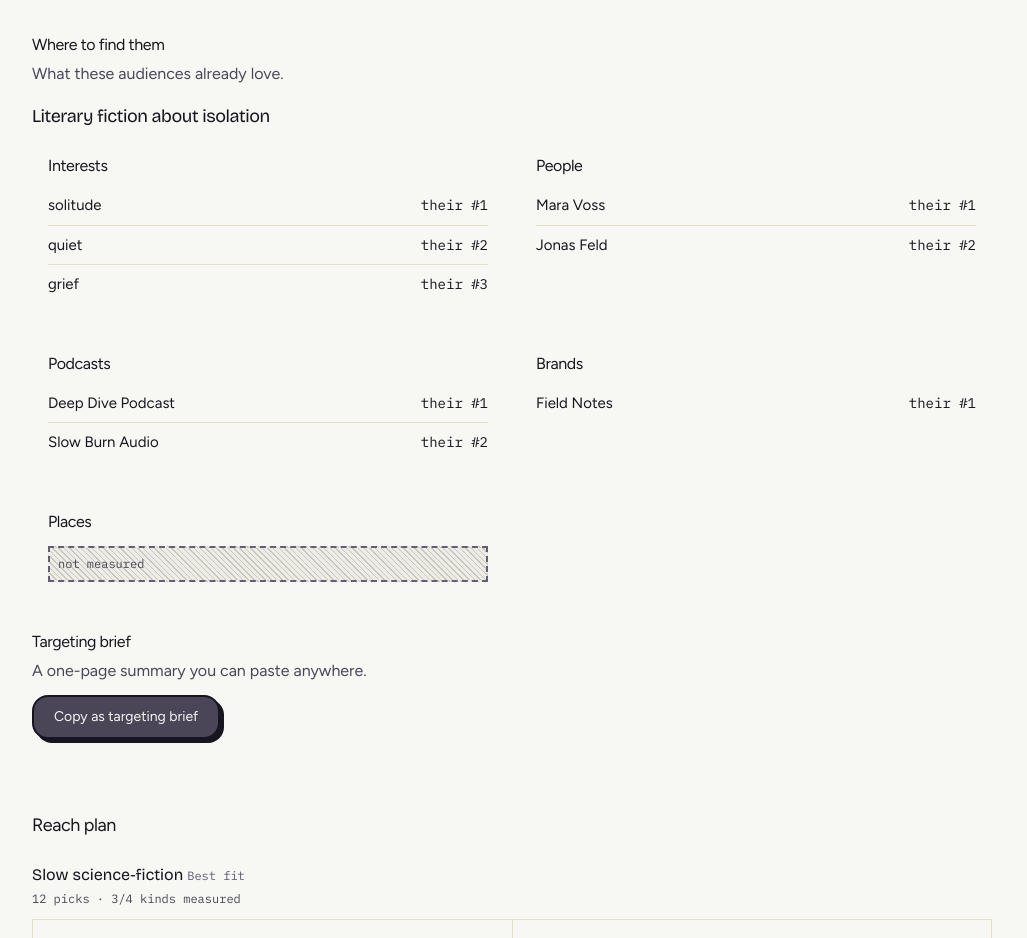
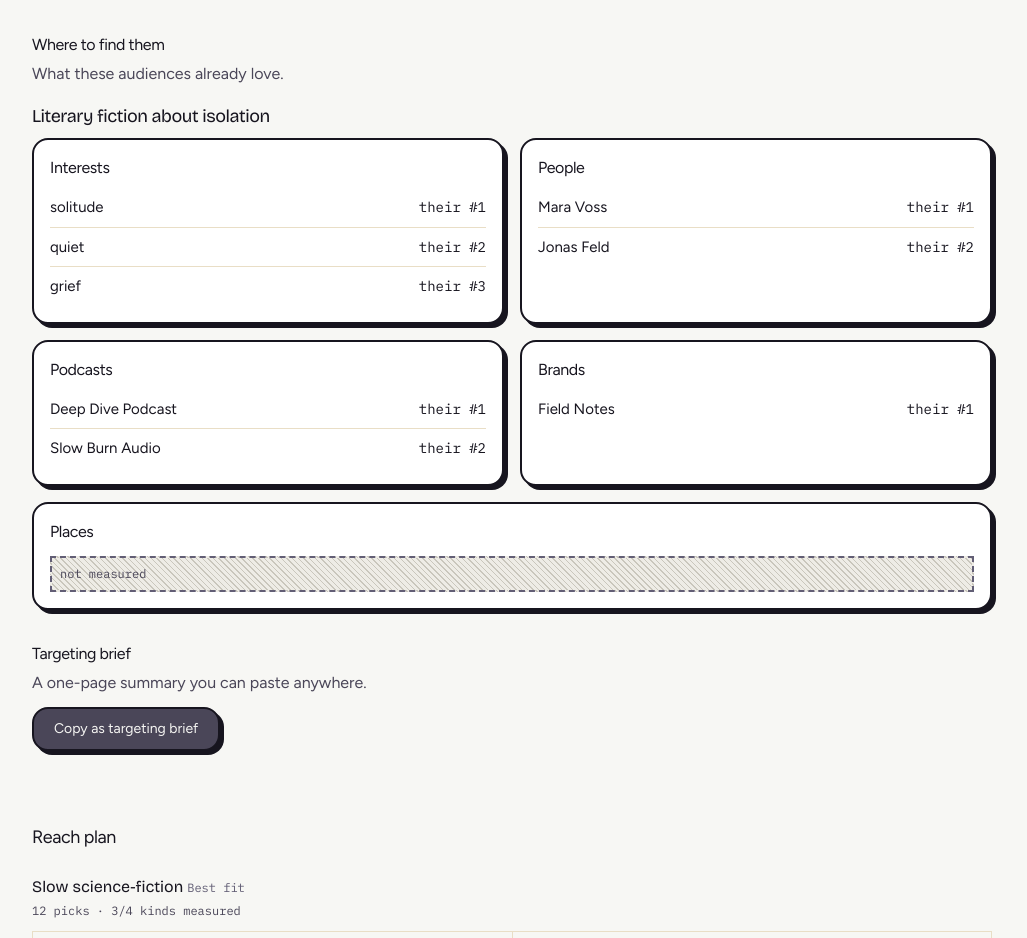
Before and after one commit to DammyCodes-all/whitespace, a Next.js app: page /demo/result in a window 1280 px wide. Shown: the part 980-1918 px from the top of the page, without its empty margins (128-1155 px from the left). Built offline with nearby package versions, Linux system fonts and the light colour scheme.

Commit message:
Render reach slots as cards with Places spanning full width

```diff
--- a/src/components/flow-result-view.tsx
+++ b/src/components/flow-result-view.tsx
@@ -191,7 +191,10 @@ function ReachBlock({ result }: { result: FlowResult }) {
             {REACH_SLOTS.map(({ slot, label }) => {
               const items = group[slot];
               return (
-                <div key={String(slot)} className="bg-paper p-4">
+                <div
+                  key={String(slot)}
+                  className={`card p-4 ${slot === "places" ? "sm:col-span-2" : ""}`}
+                >
                   <h4 className="text-base tracking-tight text-ink">{label}</h4>
                   {items.length === 0 ? (
                     <p className="nodata mt-3 px-2 py-2 font-mono text-xs text-ink-2">
```
